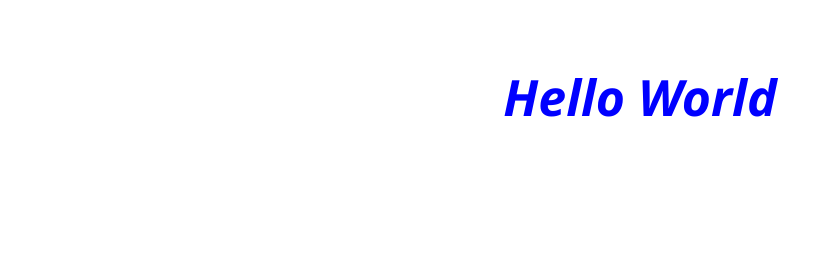
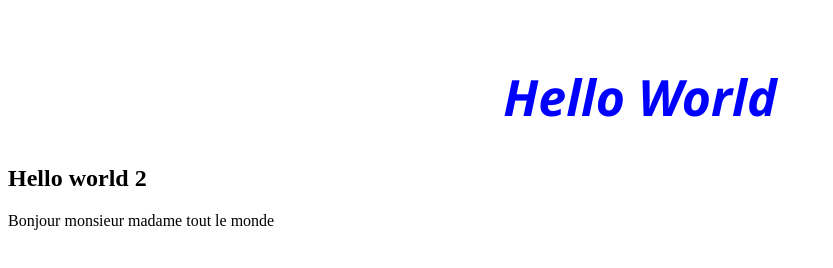
Before and after one commit to dekensruz/git_hub_test, a plain HTML site: page index.html in a window 1280 px wide. Shown: the whole page, without its empty margins (0-833 px from the left). Drawn offline with Linux system fonts and the light colour scheme.

Commit message:
changement index

```diff
--- a/index.html
+++ b/index.html
@@ -8,6 +8,8 @@
 </head>
 <body>
     <h1 class="title1">Hello World</h1>
+    <h2>Hello world 2</h2>
+    <p>Bonjour monsieur madame tout le monde</p>
 
 </body>
 </html>
```
